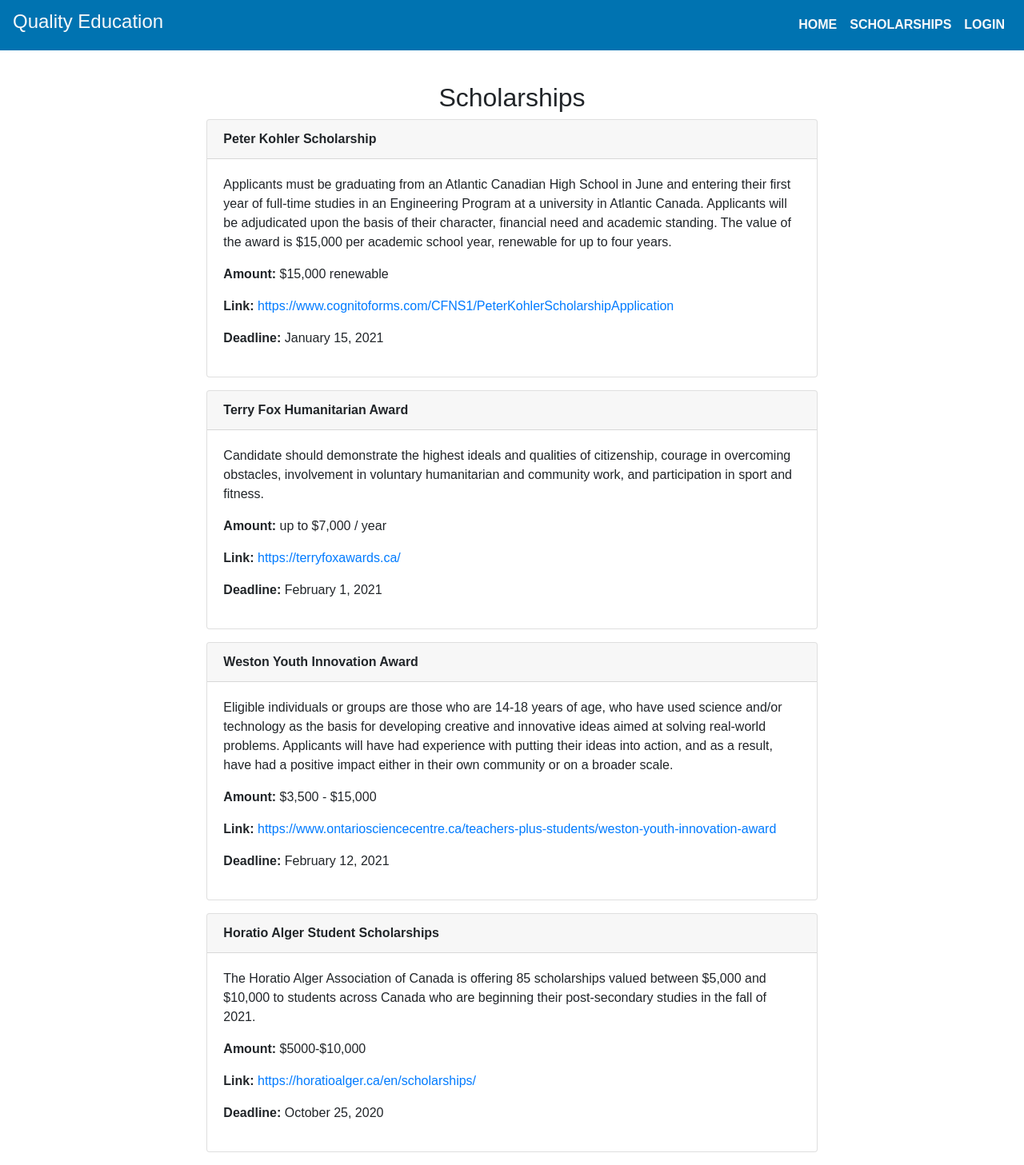
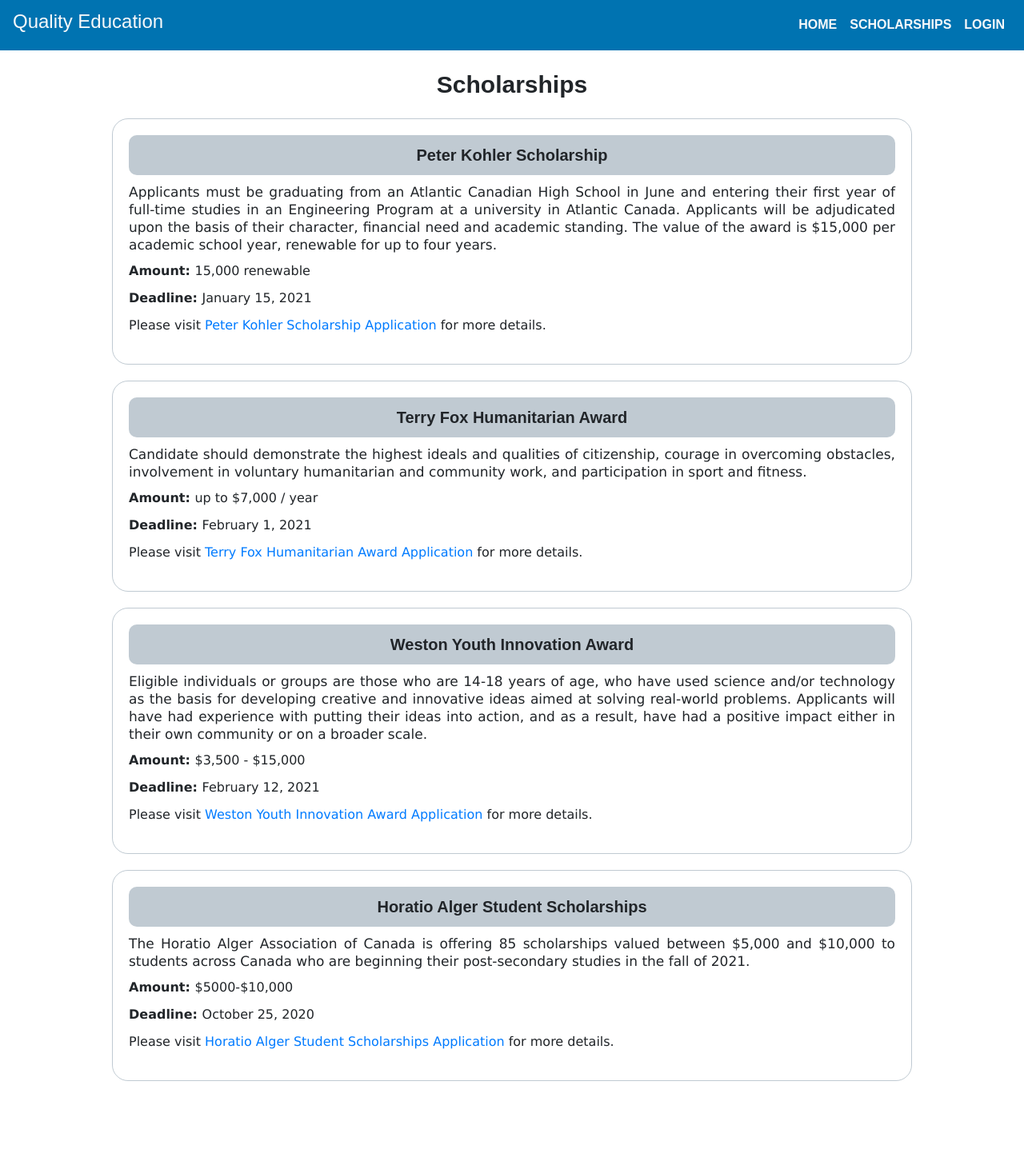
Before and after one commit to deep-muni/Quality-Education, a React (Create React App) app in the folder frontend/: page /scholarship in a window 1280 px wide. Shown: the whole page at 80% size. After the commit the page ends 1372 px from the top, so only its background shows below. Built offline with nearby package versions, Linux system fonts and the light colour scheme.

Commit message:
Added CSS for scholarship page

```diff
--- a/frontend/src/components/About.js
+++ b/frontend/src/components/About.js
@@ -84,7 +84,7 @@
                             <img src={deepmuni} className="card-img-top" alt="..."/>
                                 <div className="card-body">
                                     <h5 className="card-title">Deep Muni</h5>
-                                    <p className="card-text">Expert in developing web applications using Node.js, React.js, and Angular.js. Majorily a front-end developer.</p>
+                                    <p className="card-text">Expert in developing web applications using Node.js, React.js, and Angular.js. Full Stack Developer.</p>
                                     <p className="card-text" style={{fontStyle:"italic"}}>(Masters of Applied Computer Science)</p>
                                 </div>
                         </div>
--- a/frontend/src/components/Login.js
+++ b/frontend/src/components/Login.js
@@ -73,16 +73,16 @@
                         <label htmlFor="email">Email</label>
                         <input type="text" name="email" className="login__inp"
                             onChange={handleChange} value={input.email || ''}/>
-                        {errors.email && (<p className={"login__error"}>{errors.email}</p>)}
+                        {errors.email && (<span className={"login__error"}>{errors.email}</span>)}
                     </div>
                     <div className="login__input-section">
                         <label htmlFor="password">Password</label>
                         <input type="password" name="password" className="login__inp"
                             onChange={handleChange} value={input.password || ''}/>
-                        {errors.password && (<p className={"login__error"}>{errors.password}</p>)}
+                        {errors.password && (<span className={"login__error"}>{errors.password}</span>)}
                     </div>
                     <div className="login__input-section">
-                        {(<p className={"login__mainError"}>{result}</p>)}
+                        {(<span className={"login__mainError"}>{result}</span>)}
                         <button type="submit" className="login__submit">Login</button>
                     </div>
                 </form>
--- a/frontend/src/components/Scholarship.js
+++ b/frontend/src/components/Scholarship.js
@@ -1,71 +1,73 @@
-import React, { Component } from 'react';
-import Header from './Header';
-class Scholarship extends Component {
-    state = {  }
-    render() {
-        return (
-            <div style={{overflow:"hidden"}}>
-                <Header/>
-                <div style={{textAlign:"center", marginTop:"5vh"}}>
-                    <h2>Scholarships</h2>
-                </div>
-                  <div className="row">
-                    <div className="col-sm-8 col-md-8 col-lg-8 mx-auto mb-3">
-                        <div className="card" style={{margin:"0 5vh"}}>
-                            <div className="card-header">
-                                <strong>Peter Kohler Scholarship</strong>
+import React from 'react';
+import Header from "./Header";
+import "../css/Scholarship.css";
+
+const Scholarship = () => {
+
+    const scholarships = [
+        {
+            scholarshipName: "Peter Kohler Scholarship",
+            amount: "15,000 renewable",
+            link: "https://www.cognitoforms.com/CFNS1/PeterKohlerScholarshipApplication",
+            linkText: "Peter Kohler Scholarship Application",
+            deadline: "January 15, 2021",
+            description: "Applicants must be graduating from an Atlantic Canadian High School in June and entering their first year of full-time studies in an Engineering Program at a university in Atlantic Canada. Applicants will be adjudicated upon the basis of their character, financial need and academic standing. The value of the award is $15,000 per academic school year, renewable for up to four years."
+        },
+        {
+            scholarshipName: "Terry Fox Humanitarian Award",
+            amount: "up to $7,000 / year",
+            link: "https://terryfoxawards.ca/",
+            linkText: "Terry Fox Humanitarian Award Application",
+            deadline: "February 1, 2021",
+            description: "Candidate should demonstrate the highest ideals and qualities of citizenship, courage in overcoming obstacles, involvement in voluntary humanitarian and community work, and participation in sport and fitness."
+        },
+        {
+            scholarshipName: "Weston Youth Innovation Award",
+            amount: "$3,500 - $15,000",
+            link: "https://www.ontariosciencecentre.ca/teachers-plus-students/weston-youth-innovation-award",
+            linkText: "Weston Youth Innovation Award Application",
+            deadline: "February 12, 2021",
+            description: "Eligible individuals or groups are those who are 14-18 years of age, who have used science and/or technology as the basis for developing creative and innovative ideas aimed at solving real-world problems. Applicants will have had experience with putting their ideas into action, and as a result, have had a positive impact either in their own community or on a broader scale."
+        },
+        {
+            scholarshipName: "Horatio Alger Student Scholarships",
+            amount: "$5000-$10,000",
+            link: "https://horatioalger.ca/en/scholarships/",
+            linkText: "Horatio Alger Student Scholarships Application",
+            deadline: "October 25, 2020",
+            description: "The Horatio Alger Association of Canada is offering 85 scholarships valued between $5,000 and $10,000 to students across Canada who are beginning their post-secondary studies in the fall of 2021."
+        }
+    ];
+
+    return (
+        <div className="scholarship">
+            <Header/>
+            <div className="scholarship__heading">Scholarships</div>
+            <div className="scholarship__list">
+                {
+                    scholarships.map((scholarship, index) => {
+                        return (
+                            <div className="scholarship__section" key={index}>
+                                <div className="scholarship__name">{scholarship.scholarshipName}</div>
+                                <div className="scholarship__details">
+                                    <p className="scholarship__description">
+                                        {scholarship.description}
+                                    </p>
+                                    <p className="scholarship__amount">
+                                        <span>Amount: </span>
+                                        {scholarship.amount}</p>
+                                    <p className="scholarship__deadline">
+                                        <span>Deadline: </span>
+                                        {scholarship.deadline}</p>
+                                    <p>Please visit <a className="scholarship__link" target="_blank" rel="noreferrer" href={scholarship.link}>{scholarship.linkText}</a> for more details.</p>
+                                </div>
                             </div>
-                            <div className="card-body">
-                                <p className="card-text">Applicants must be graduating from an Atlantic Canadian High School in June and entering their first year of full-time studies in an Engineering Program at a university in Atlantic Canada. Applicants will be adjudicated upon the basis of their character, financial need and academic standing. The value of the award is $15,000 per academic school year, renewable for up to four years. </p>
-                                <p><strong>Amount:&nbsp;</strong>$15,000 renewable</p>
-                                <p><strong>Link:&nbsp;</strong><a target="_blank" href="https://www.cognitoforms.com/CFNS1/PeterKohlerScholarshipApplication">https://www.cognitoforms.com/CFNS1/PeterKohlerScholarshipApplication</a></p>
-                                <p><strong>Deadline:&nbsp;</strong>January 15, 2021</p>
-                            </div>
-                        </div>
-                    </div>
-                    <div className="col-sm-8 col-md-8 col-lg-8 mx-auto mb-3">
-                        <div className="card" style={{margin:"0 5vh"}}>
-                            <div className="card-header">
-                                <strong>Terry Fox Humanitarian Award</strong>
-                            </div>
-                            <div className="card-body">
-                                <p className="card-text">Candidate should demonstrate the highest ideals and qualities of citizenship, courage in overcoming obstacles, involvement in voluntary humanitarian and community work, and participation in sport and fitness. </p>
-                                <p><strong>Amount:&nbsp;</strong>up to $7,000 / year </p>
-                                <p><strong>Link:&nbsp;</strong><a target="_blank" href="https://terryfoxawards.ca/">https://terryfoxawards.ca/</a></p>
-                                <p><strong>Deadline:&nbsp;</strong>February 1, 2021</p>
-                            </div>
-                        </div>
-                    </div>
-                    <div className="col-sm-8 col-md-8 col-lg-8 mx-auto mb-3">
-                        <div className="card" style={{margin:"0 5vh"}}>
-                            <div className="card-header">
-                                <strong>Weston Youth Innovation Award</strong>
-                            </div>
-                            <div className="card-body">
-                                <p className="card-text">Eligible individuals or groups are those who are 14-18 years of age, who have used science and/or technology as the basis for developing creative and innovative ideas aimed at solving real-world problems. Applicants will have had experience with putting their ideas into action, and as a result, have had a positive impact either in their own community or on a broader scale.</p>
-                                <p><strong>Amount:&nbsp;</strong>$3,500 - $15,000</p>
-                                <p><strong>Link:&nbsp;</strong><a target="_blank" href="https://www.ontariosciencecentre.ca/teachers-plus-students/weston-youth-innovation-award">https://www.ontariosciencecentre.ca/teachers-plus-students/weston-youth-innovation-award</a></p>
-                                <p><strong>Deadline:&nbsp;</strong>February 12, 2021</p>
-                            </div>
-                        </div>
-                    </div>
-                    <div className="col-sm-8 col-md-8 col-lg-8 mx-auto mb-3">
-                        <div className="card" style={{margin:"0 5vh"}}>
-                            <div className="card-header">
-                                <strong>Horatio Alger Student Scholarships</strong>
-                            </div>
-                            <div className="card-body">
-                                <p className="card-text">The Horatio Alger Association of Canada is offering 85 scholarships valued between $5,000 and $10,000 to students across Canada who are beginning their post-secondary studies in the fall of 2021. </p>
-                                <p><strong>Amount:&nbsp;</strong>$5000-$10,000</p>
-                                <p><strong>Link:&nbsp;</strong><a target="_blank" href="https://horatioalger.ca/en/scholarships/">https://horatioalger.ca/en/scholarships/</a></p>
-                                <p><strong>Deadline:&nbsp;</strong>October 25, 2020</p>
-                            </div>
-                        </div>
-                    </div>
-                </div>
+                        );
+                    })
+                }
             </div>
-         );
-    }
+        </div>
+    );
 }
 
 export default Scholarship;
--- a/frontend/src/css/Form.css
+++ b/frontend/src/css/Form.css
@@ -110,7 +110,7 @@
 
 .register__error, .login__error {
     position: absolute;
-    bottom: 0;
+    bottom: -5px;
     right: 0;
     font-size: 13px;
     color: #ff0000;
@@ -118,7 +118,7 @@
 
 .register__mainError, .login__mainError {
     position: absolute;
-    top: 0;
+    top: -5px;
     left: 0;
     font-size: 13px;
     color: #ff0000;
--- /dev/null
+++ b/frontend/src/css/Scholarship.css
@@ -0,0 +1,55 @@
+.scholarship__heading {
+    text-align: center;
+    margin-top: 20px;
+    font-size: 30px;
+    font-weight: 600;
+}
+
+.scholarship__list {
+    margin: 20px auto;
+    max-width: 1000px;
+}
+
+.scholarship__section {
+    margin-bottom: 20px;
+    padding: 20px;
+    border: 1px solid rgba(129, 149, 165, 0.5);
+    border-radius: 20px;
+}
+
+.scholarship__section:last-child {
+    margin-bottom: 0;
+}
+
+.scholarship__name {
+    font-size: 20px;
+    font-weight: 600;
+    padding: 10px 0;
+    text-align: center;
+    margin-bottom: 10px;
+    background: rgba(129, 149, 165, 0.5);
+    border-radius: 10px;
+}
+
+.scholarship__details {
+    font-family: "Lucida Sans", serif;
+}
+
+.scholarship__description {
+    text-align: justify;
+    margin-bottom: 10px;
+    font-size: 17px;
+    line-height: 22px;
+}
+
+.scholarship__amount, .scholarship__deadline {
+    margin-bottom: 10px;
+}
+
+.scholarship__amount span, .scholarship__deadline span {
+    font-weight: 600;
+}
+
+.scholarship__link:hover {
+    text-decoration: underline;
+}
```
Also changed, not shown: frontend/public/index.html (+7 -10 lines), frontend/public/register.html (deleted, +0 -33 lines), frontend/src/components/Header.jsx (+9 -15 lines), frontend/src/components/Register.js (+9 -9 lines).
